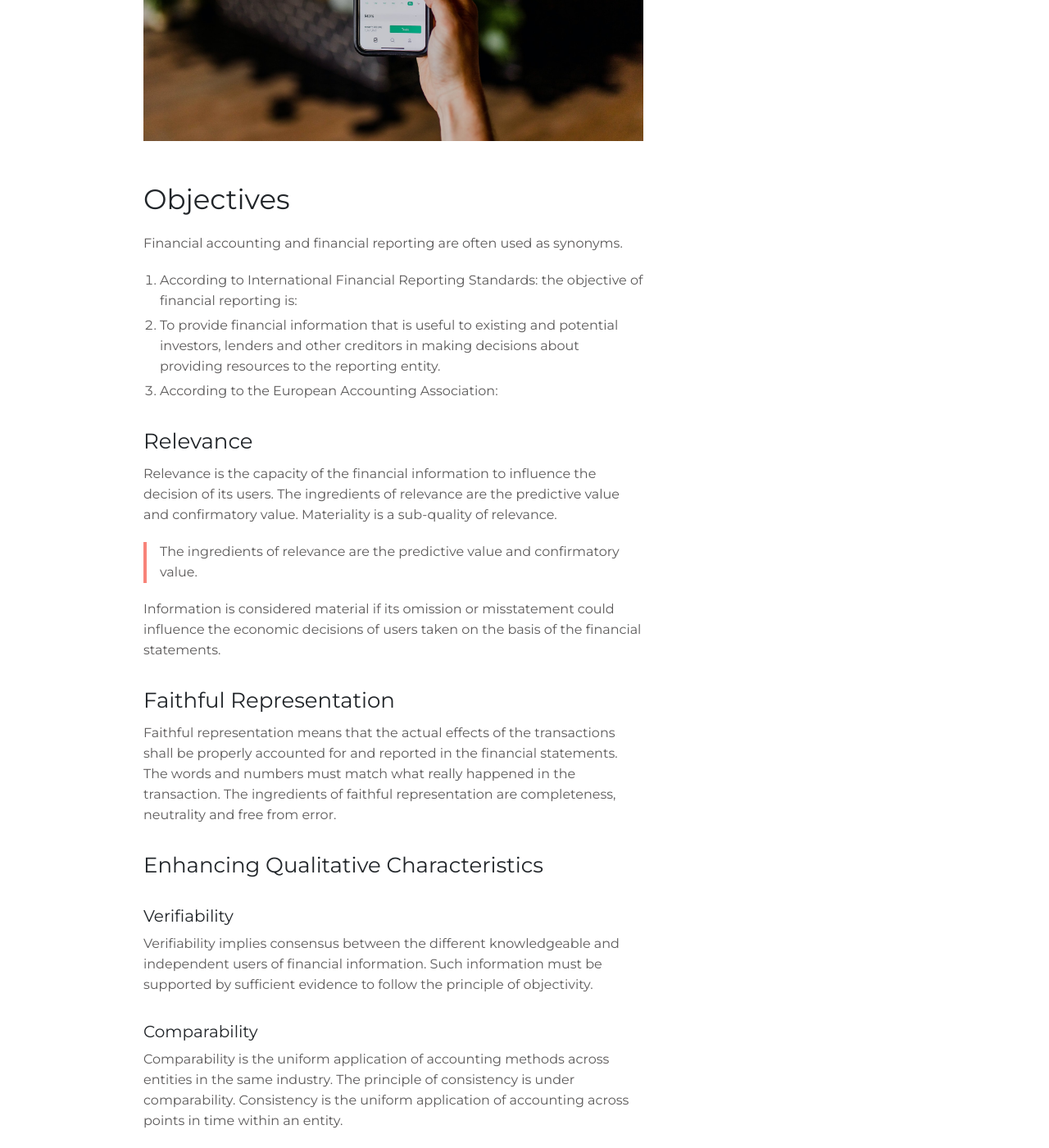
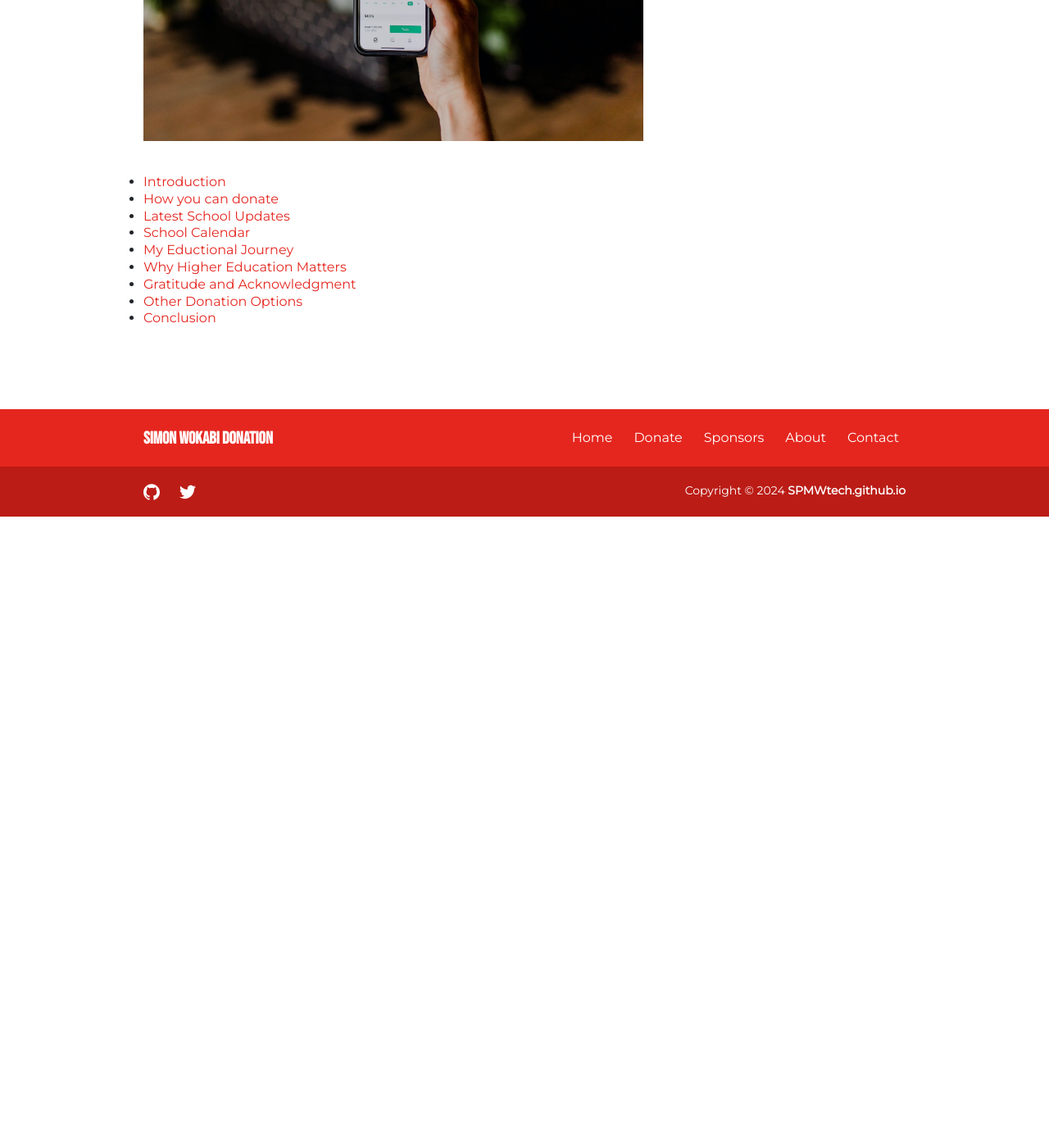
Before and after one commit to spmwtech/SPMWtech, a Jekyll site: the page built from _services/conclusion.md, in a window 1280 px wide and 1400 px high, scrolled down 845 px. Shown: the whole window at 82% size. Built offline with Jekyll 4.4.1, drawn with Linux system fonts in a browser that asks for light colours; after the commit the page ends 1475 px from its top, so only the background shows below that; some of the changed text lies outside the part shown.

Commit message:
Update conclusion.md

```diff
--- a/_services/conclusion.md
+++ b/_services/conclusion.md
@@ -14,78 +14,3 @@ Support My Education Today! [Donate Now]
 [ipse pectora excusat](#in-poscat)
 
 ![Accounting Services](/images/austin-distel-nGc5RT2HmF0-unsplash.jpg)
-
-# Objectives
-
-Financial accounting and financial reporting are often used as synonyms.
-
-1. According to International Financial Reporting Standards: the objective of financial reporting is:
-2. To provide financial information that is useful to existing and potential investors, lenders and other creditors in making decisions about providing resources to the reporting entity.
-3. According to the European Accounting Association:
-
-## Relevance
-
-Relevance is the capacity of the financial information to influence the decision of its users. The ingredients of relevance are the predictive value and confirmatory value. Materiality is a sub-quality of relevance.
-
-> The ingredients of relevance are the predictive value and confirmatory value.
-
-Information is considered material if its omission or misstatement could influence the economic decisions of users taken on the basis of the financial statements.
-
-## Faithful Representation
-
-Faithful representation means that the actual effects of the transactions shall be properly accounted for and reported in the financial statements. The words and numbers must match what really happened in the transaction. The ingredients of faithful representation are completeness, neutrality and free from error.
-
-## Enhancing Qualitative Characteristics
-
-### Verifiability
-
-Verifiability implies consensus between the different knowledgeable and independent users of financial information. Such information must be supported by sufficient evidence to follow the principle of objectivity.
-
-### Comparability
-
-Comparability is the uniform application of accounting methods across entities in the same industry. The principle of consistency is under comparability. Consistency is the uniform application of accounting across points in time within an entity.
-
-### Understandability
-
-Understandability means that accounting reports should be expressed as clearly as possible and should be understood by those to whom the information is relevant.
-Timeliness: Timeliness implies that financial information must be presented to the users before a decision is to be made.
-
----
-
-## Statement of cash flows
-
-The statement of cash flows considers the inputs and outputs in concrete cash within a stated period. The general template of a cash flow statement is as follows: Cash Inflow - Cash Outflow + Opening Balance = Closing Balance
-
-| Cash Inflow | Outflow   | Opening Balance |
-| ----------- | --------- | --------------- |
-| _Monday_    | `Tuesday` | **Wednesday**   |
-| 1           | 2         | 3               |
-
-**Example 1:** in the beginning of September, Ellen started out with $5 in her bank account. During that same month, Ellen borrowed $20 from Tom. At the end of the month, Ellen bought a pair of shoes for $7. Ellen's cash flow statement for the month of September looks like this:
-
-- Cash inflow: $20
-- Cash outflow:$7
-- Opening balance: $5
-- Closing balance: $20 – $7 + $5 = $18
-
-**Example 2:** in the beginning of June, WikiTables, a company that buys and resells tables, sold 2 tables. They'd originally bought the tables for $25 each, and sold them at a price of $50 per table. The first table was paid out in cash however the second one was bought in credit terms. WikiTables' cash flow statement for the month of June looks like this:
-
-> **Important:** the cash flow statement only considers the exchange of actual cash, and ignores what the person in question owes or is owed.
-
-## Statement of financial position (balance sheet)
-
-The balance sheet is the financial statement showing a firm's assets, liabilities and equity (capital) at a set point in time, usually the end of the fiscal year reported on the accompanying income statement.
-
-- **fixed assets**
-  - property
-  - building
-  - equipment (such as factory machinery)
-- **intangible assets**
-  - copyrights
-  - trademarks
-  - patents
-    - pending
-    - international
-- goodwill
-
-Owner's equity, sometimes referred to as net assets, is represented differently depending on the type of business ownership. Business ownership can be in the form of a sole proprietorship, partnership, or a corporation. For a corporation, the owner's equity portion usually shows common stock, and retained earnings (earnings kept in the company). Retained earnings come from the retained earnings statement, prepared prior to the balance sheet.
```
